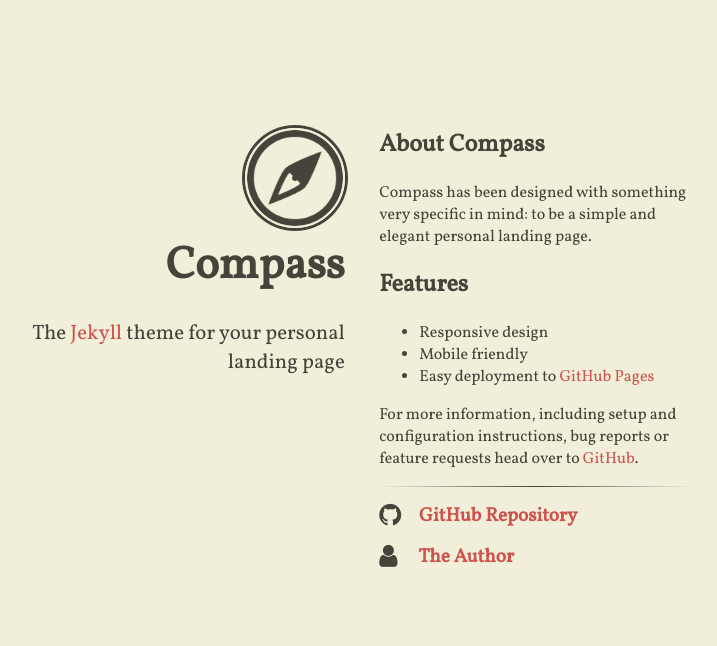
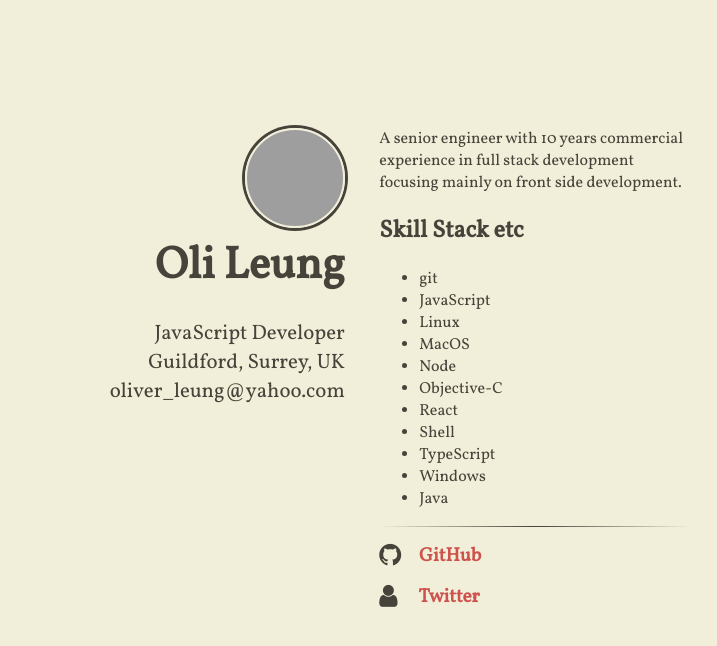
Before and after one commit to olileung/olileung.github.io, a Jekyll site: the page built from index.html, in a window 1280 px wide. Shown: the top 646 px of the page, without its empty margins (288-1005 px from the left). Built offline with Jekyll 4.4.1, drawn with Linux system fonts in a browser that asks for light colours; nearby versions of some CDN libraries; grey boxes are pictures that could not be loaded.

Commit message:
Add real details

```diff
--- a/_config.yml
+++ b/_config.yml
@@ -1,15 +1,15 @@
 # general configuration
-url: http://excentris.net
+url: ''
 baseurl: ''
 
 # compass configuration
 compass:
   # an avatar or logo (optional)
-  logo: "/images/compass.png"
+  logo: "https://pbs.twimg.com/profile_images/939921578074214401/C7g-7_jp_400x400.jpg"
   # author will appear under the avatar (optional)
-  author: "Compass"
+  author: "Oli Leung"
   # tagline will appear under the title (optional)
-  tagline: "The <a href='http://jekyllrb.com'>Jekyll</a> theme for your personal landing page"
+  tagline: "JavaScript Developer"
   # if include_content is true, the contents of the content.html include will be
   # added right above the generated item list, if present
   include_content: true
@@ -18,7 +18,8 @@
   # Tracking Code to that file.
   include_analytics: false
   # Twitter @username (as defined by the Twitter Card specs)
-  twitter: "compass"
+  email: oliver_leung@yahoo.com
+  location: Guildford, Surrey, UK
 
 # exclude
 exclude: ["CNAME", "Gemfile", "Gemfile.lock", "LICENSE", "README.md"]
--- a/_includes/content.html
+++ b/_includes/content.html
@@ -1,24 +1,29 @@
-<h2>About Compass</h2>
-<p>Compass has been designed with something very specific in mind: to be a simple and elegant personal landing page.</p>
+<p>A senior engineer with 10 years commercial experience in full stack development focusing mainly on front side development.</p>
 
-<h2>Features</h2>
+<h2>Skill Stack etc</h2>
 <ul>
-  <li>Responsive design</li>
-  <li>Mobile friendly</li>
-  <li>Easy deployment to <a href="https://pages.github.com/">GitHub Pages</a></li>
+  <li>git</li>
+  <li>JavaScript</li>
+  <li>Linux</li>
+  <li>MacOS</li>
+  <li>Node</li>
+  <li>Objective-C</li>
+  <li>React</li>
+  <li>Shell</li>
+  <li>TypeScript</li>
+  <li>Windows</li>
+  <li>Java</li>
 </ul>
-
-<p>For more information, including setup and configuration instructions, bug reports or feature requests head over to <a href="https://github.com/excentris/compass">GitHub</a>.</p>
 
 <hr />
 
 <ul class="fa-ul main-list">
   <li class="main-list-item">
     <span class="fa fa-github fa-lg main-list-item-icon"></span>
-    <a href="https://github.com/excentris/compass">GitHub Repository</a>
+    <a href="https://github.com/olileung">GitHub</a>
   </li>
   <li class="main-list-item">
     <span class="fa fa-user fa-lg main-list-item-icon"></span>
-    <a href="http://excentris.net">The Author</a>
+    <a href="https://twitter.com/OliverLeung">Twitter</a>
   </li>
 </ul>
--- a/index.html
+++ b/index.html
@@ -14,7 +14,13 @@
         {% endif %}
 
         {% if site.compass.tagline %}
-        <div class="tagline-container"><p>{{ site.compass.tagline }}</p></div>
+        <div class="tagline-container">
+			<p>
+				{{ site.compass.tagline }}<br />
+				{{ site.compass.location }}<br />
+				{{ site.compass.email }}
+			</p>
+		</div>
         {% endif %}
     </header>
     <main>
```
